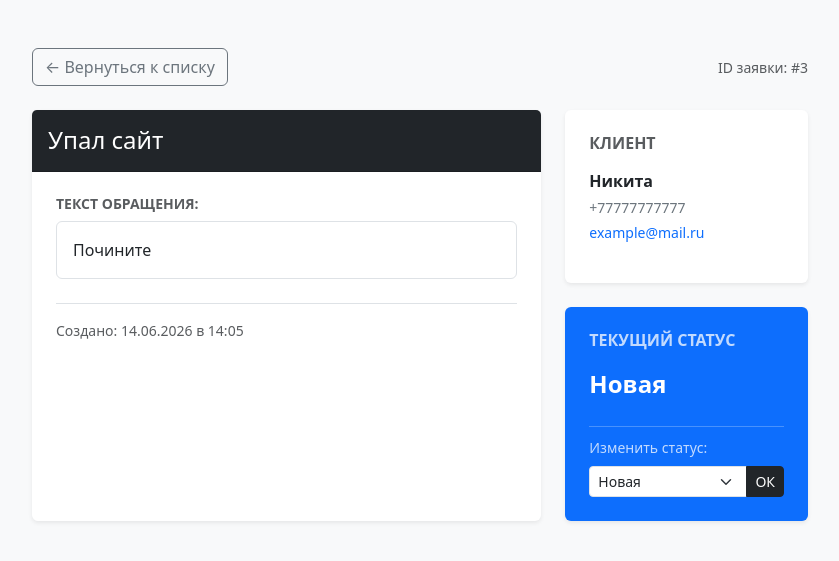
After one commit to 1RMAsik/test_django_project, a Django app: page /requests/3/ in a window 1280 px wide. The commit adds this page. Shown: the top 561 px of the page, without its empty margins (220-1059 px from the left). Run offline with Django 5.2, Linux system fonts and the light colour scheme; data comes from the database, SQL or seed files in the repository.

Commit message:
feat: добавлена пагинация, просмотр заявки и смена статуса

```diff
--- /dev/null
+++ b/templates/orders/request_detail.html
@@ -0,0 +1,86 @@
+<!DOCTYPE html>
+<html lang="ru">
+<head>
+    <meta charset="UTF-8">
+    <meta name="viewport" content="width=device-width, initial-scale=1.0">
+    <title>Заявка №{{ req.id }} — Просмотр</title>
+    <link href="https://cdn.jsdelivr.net/npm/bootstrap@5.3.2/dist/css/bootstrap.min.css" rel="stylesheet">
+</head>
+<body class="bg-light">
+
+    <div class="container mt-5" style="max-width: 800px;">
+
+        {% if messages %}
+            {% for message in messages %}
+                <div class="alert alert-success alert-dismissible fade show shadow-sm" role="alert">
+                    {{ message }}
+                    <button type="button" class="btn-close" data-bs-dismiss="alert" aria-label="Close"></button>
+                </div>
+            {% endfor %}
+        {% endif %}
+
+        <div class="mb-4 d-flex justify-content-between align-items-center">
+            <a href="{% url 'request_list' %}" class="btn btn-outline-secondary">&larr; Вернуться к списку</a>
+            <span class="text-muted small">ID заявки: #{{ req.id }}</span>
+        </div>
+
+        <div class="row g-4">
+            <div class="col-md-8">
+                <div class="card shadow-sm border-0 h-100">
+                    <div class="card-header bg-dark text-white py-3">
+                        <h1 class="h4 mb-0">{{ req.subject }}</h1>
+                    </div>
+                    <div class="card-body p-4">
+                        <h5 class="text-muted mb-2 small text-uppercase fw-bold">Текст обращения:</h5>
+                        <p class="card-text bg-white p-3 border rounded text-dark style-quote" style="white-space: pre-wrap;">{{ req.message }}</p>
+
+                        <div class="mt-4 pt-3 border-top text-muted small">
+                            Создано: {{ req.created_at|date:"d.m.Y в H:i" }}
+                        </div>
+                    </div>
+                </div>
+            </div>
+
+            <div class="col-md-4">
+                <div class="card shadow-sm border-0 mb-4">
+                    <div class="card-body p-4">
+                        <h5 class="h6 text-muted text-uppercase fw-bold mb-3">Клиент</h5>
+                        <p class="fw-bold mb-1">{{ req.client_name }}</p>
+                        <p class="mb-1 small"><a href="tel:{{ req.phone }}" class="text-decoration-none text-secondary">{{ req.phone }}</a></p>
+                        <p class="small"><a href="mailto:{{ req.email }}" class="text-decoration-none">{{ req.email }}</a></p>
+                    </div>
+                </div>
+
+                <div class="card shadow-sm border-0 text-white
+                    {% if req.status == 'new' %}bg-primary
+                    {% elif req.status == 'in_progress' %}bg-warning text-dark
+                    {% elif req.status == 'completed' %}bg-success{% endif %}">
+                    <div class="card-body p-4">
+                        <h5 class="h6 text-uppercase fw-bold mb-3 opacity-75">Текущий статус</h5>
+                        <div class="fs-4 fw-bold mb-4">
+                            {% if req.status == 'new' %}Новая
+                            {% elif req.status == 'in_progress' %}В работе
+                            {% elif req.status == 'completed' %}Выполнена{% endif %}
+                        </div>
+
+                        <form method="post" class="mt-2 pt-2 border-top border-light border-opacity-25">
+                            {% csrf_token %}
+                            <label for="statusSelect" class="form-label small opacity-75">Изменить статус:</label>
+                            <div class="input-group">
+                                <select class="form-select form-select-sm" id="statusSelect" name="status">
+                                    <option value="new" {% if req.status == 'new' %}selected{% endif %}>Новая</option>
+                                    <option value="in_progress" {% if req.status == 'in_progress' %}selected{% endif %}>В работе</option>
+                                    <option value="completed" {% if req.status == 'completed' %}selected{% endif %}>Выполнена</option>
+                                </select>
+                                <button class="btn btn-dark btn-sm" type="submit">ОК</button>
+                            </div>
+                        </form>
+                    </div>
+                </div>
+            </div>
+        </div>
+    </div>
+
+    <script src="https://cdn.jsdelivr.net/npm/bootstrap@5.3.2/dist/js/bootstrap.bundle.min.js"></script>
+</body>
+</html>
--- a/testovoe_app/urls.py
+++ b/testovoe_app/urls.py
@@ -1,7 +1,8 @@
 from django.urls import path
-from .views import RequestListView, RequestCreateView
+from .views import RequestListView, RequestCreateView, RequestDetailsView
 
 urlpatterns = [
     path('requests/', RequestListView.as_view(), name='request_list'),
     path('requests/create/', RequestCreateView.as_view(), name='request_create'),
+    path('requests/<int:pk>/', RequestDetailsView.as_view(), name='request_details'),
 ]
--- a/testovoe_app/views.py
+++ b/testovoe_app/views.py
@@ -1,5 +1,7 @@
-from django.views.generic import ListView, CreateView
+from django.views.generic import ListView, CreateView, DetailView
+from django.shortcuts import get_object_or_404, redirect
 from django.urls import reverse_lazy
+from django.contrib import messages
 from django.contrib.messages.views import SuccessMessageMixin
 from .models import Request
 from .forms import  RequestCreateForm
@@ -8,6 +10,21 @@ class RequestListView(ListView):
     model = Request
     context_object_name = 'requests'
     template_name = 'orders/request_list.html'
+    paginate_by = 10
+
+class RequestDetailsView(DetailView):
+    model = Request
+    template_name = 'orders/request_detail.html'
+    context_object_name = 'req'
+
+    def post(self, request, *args, **kwargs):
+        req = self.get_object()
+        new_status = request.POST.get('status')
+        if new_status in dict(Request.STATUS_CHOICES):
+            req.status = new_status
+            req.save()
+            messages.success(request, f"Статус заявки №{req.id} успешно изменен!")
+        return redirect('request-detail', pk=req.id)
 
 class RequestCreateView(SuccessMessageMixin, CreateView):
     model = Request
```
Also changed, not shown: templates/orders/request_list.html (+34 -1 lines), 1 other file.
